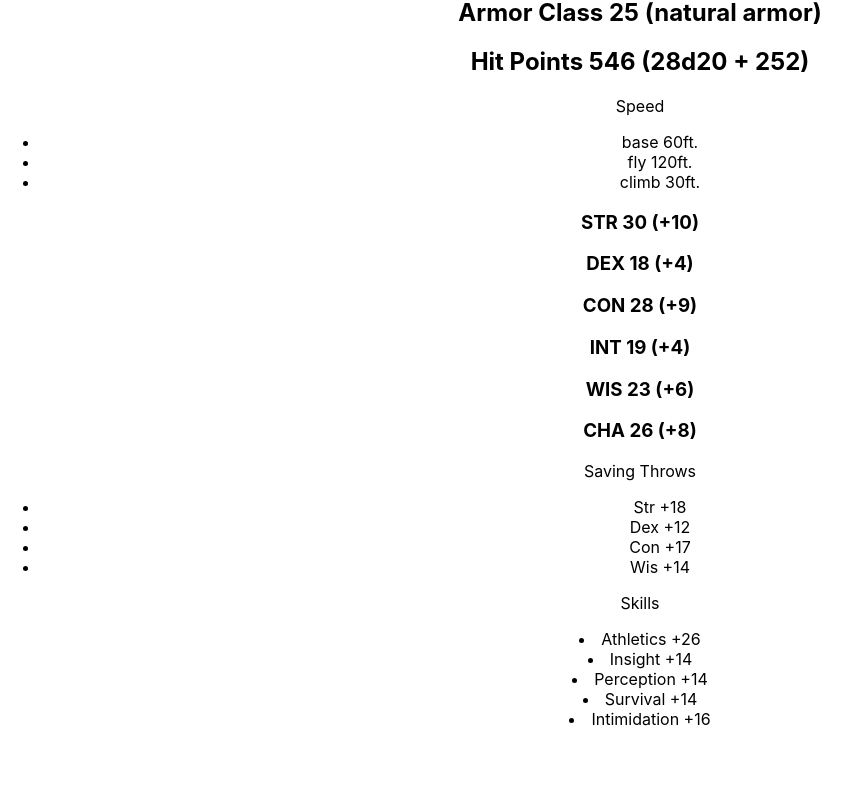
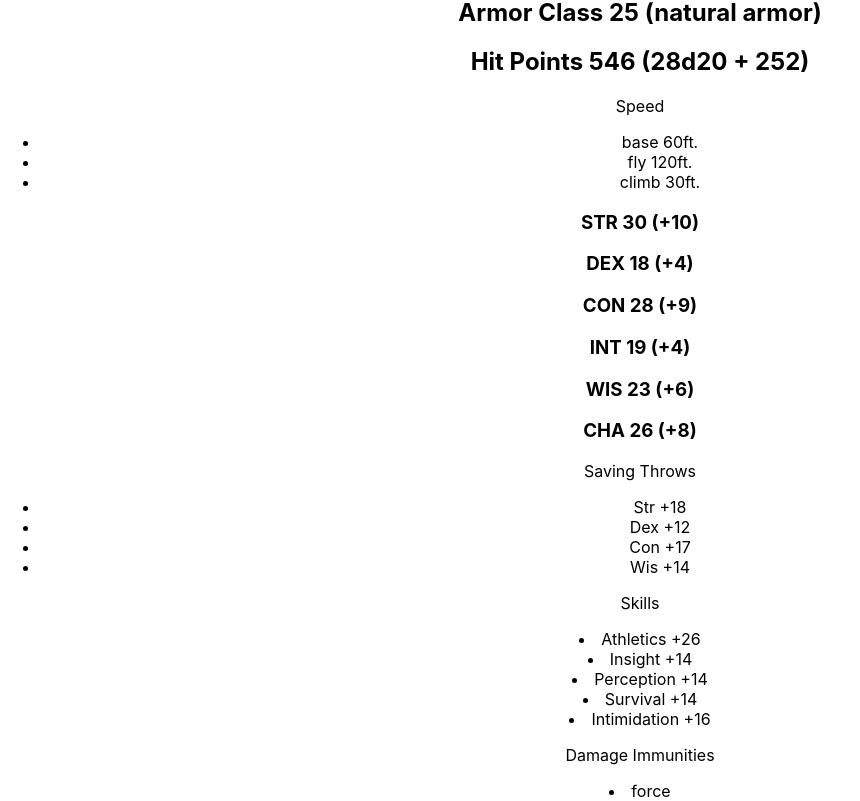
Before and after one commit to matt-evangelidis/5e-monster-viewer, a React (Create React App) app: page / in a window 1280 px wide. Shown: the part 193-994 px from the top of the page, without its empty margins (0-860 px from the left). Before the commit the page ends 922 px from the top, so only its background shows below. Built offline with nearby package versions, Linux system fonts and the light colour scheme.

Commit message:
Implemented DamageVulnResistImmune Component

```diff
--- /dev/null
+++ b/src/components/DamageVulnResistImmune.tsx
@@ -0,0 +1,55 @@
+import React from "react";
+import { IDamageVulnResistImmune } from "../types/Creature";
+import { iterator } from "../utils/iterator";
+
+interface Props {
+    damages: IDamageVulnResistImmune | undefined;
+};
+
+export const DamageVulnResistImmune: React.FC<Props> = ({damages}) => {
+    if (!damages) {
+        return null;
+    }
+
+    //fits damage interface to key-value array
+    const damageArr = iterator(damages);
+
+    //arrays for damage values
+    const vulnArr: string[] = [];
+    const resistArr: string[] = [];
+    const immuneArr: string[] = [];
+
+    //iterate through damageArr, adding items to appropriate arrays
+    for (const item of damageArr) {
+        console.log(item);
+        //-1 is vuln, 0 is nothing, 1 is resist, 2 is immune
+        if (item.value === 2) {
+            immuneArr.push(item.key);
+        }
+        else if (item.value === 1) {
+            resistArr.push(item.key);
+        }
+        else if (item.value === -1) {
+            vulnArr.push(item.key);
+        }
+    }
+
+    const displayFunc = (item: any) => {
+        return <li key={item}>{item}</li>
+    };
+
+    const displayVuln = vulnArr.map(item => {return displayFunc(item)});
+    const displayResist = resistArr.map(item => {return displayFunc(item)});
+    const displayImmune = immuneArr.map(item => {return displayFunc(item)});
+
+    return(
+        <div>
+            {vulnArr.length > 0 && <p>Damage Vulnerabilities</p>}
+            {displayVuln}
+            {resistArr.length > 0 && <p>Damage Resistances</p>}
+            {displayResist}
+            {immuneArr.length > 0 && <p>Damage Immunities</p>}
+            {displayImmune}
+        </div>
+    );
+};
--- a/src/components/Monster.tsx
+++ b/src/components/Monster.tsx
@@ -5,6 +5,7 @@ import { iterator } from "../utils/iterator";
 import { Speed } from "./Speed";
 import { SavingThrows } from "./SavingThrows";
 import { Skills } from "./Skills";
+import { DamageVulnResistImmune } from "./DamageVulnResistImmune";
 
 interface Props {
     creature: Creature;
@@ -23,6 +24,7 @@ const Monster: React.FC<Props> = ({ creature }) => {
             <Stats stats={creature.stats}/>
             <SavingThrows saves={creature.saves}stats={creature.stats} proficiency ={creature.proficiency}/>
             <Skills skills={creature.skills} stats={creature.stats} proficiency={creature.proficiency}/>
+            <DamageVulnResistImmune damages={creature.damageVulnResistImmune}/>
 
         </div>
     );
```
Also changed, not shown: 1 other file (tests, documents, lock files or other folders).
